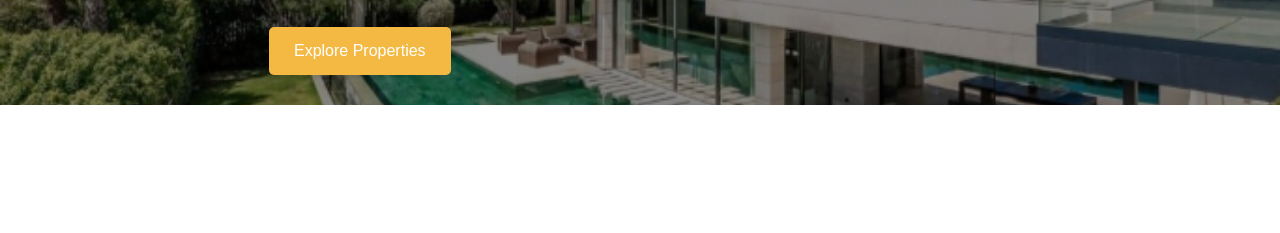
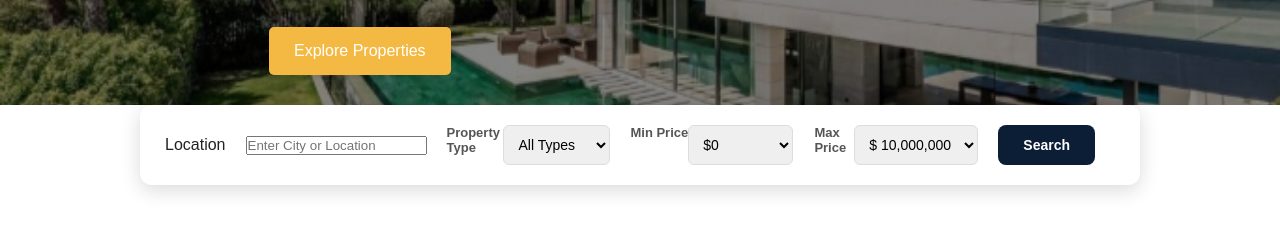
Before and after one commit to Dexter-z/real-estate-algorithmic-project, a plain HTML site: page index.html in a window 1280 px wide. Shown: the part 295-528 px from the top of the page. Drawn offline with Linux system fonts and the light colour scheme.

Commit message:
updated website design

```diff
--- a/index.html
+++ b/index.html
@@ -20,7 +20,7 @@
 
         </ul>
         <a href="#Contact" class="nav-buttons">+2349033927070</a>
-        <button class="menu-button" id="menubutton">=</button>
+        <button class="menu-button" id="menubutton">==</button>
 
     </nav>
 
@@ -38,6 +38,47 @@
 
 
     </section>
+    <div class="search-box">
+        <label>Location</label>
+        <input type="text" placeholder="Enter City or Location">
+
+    <div class="search-item">
+        <label>Property Type</label>
+        <select id="typeinput">
+            <option value="All">All Types</option>
+            <option value="House">House</option>
+            <option value="Apartment">Apartment</option>
+            <option value="Villa">Villa</option>
+            <option value="Cottage">Cottage</option>
+
+        </select>
+
+    </div>
+    <div class="search-item">
+        <label>Min Price</label>
+        <select id="minPriceInput">
+            <option value="0">$0</option>
+            <option value="50000">$ 50,000</option>
+            <option value="100000">$ 100,000</option>
+            <option value="200000">$ 200,000</option>
+
+        </select>
+
+    </div>
+    <div class="search-item">
+        <label>Max Price</label>
+        <select id="maxPriceInput">
+            <option value="10000000">$ 10,000,000</option>
+            <option value="5000000">$ 500,000</option>
+            <option value="1000000">$ 1,000,000</option>
+            <option value="2000000">$ 2,000,000</option>
+        </select>
+
+    </div>
+    <button class="search-btn" onclick="filterproperties()">Search</button>
+    <div class="properties-container" id="properties"></div>
+    </div>
+
    </main>
    <script src="script.js"></script>
 </body>
--- a/main.css
+++ b/main.css
@@ -110,3 +110,53 @@ body{
     padding: 15px 25px;
     border-radius: 5px;
 }
+.search-box{
+    background: white;
+    display: flex;
+    align-items: center;
+    gap: 20px;
+    padding: 20px 25px;
+    border-radius: 12px;
+    box-shadow: 0 5px 20px rgba(0,0,0,0.15);
+    max-width: 1000px;
+    margin: auto;
+    flex-wrap: wrap;
+}
+.search-item{
+    display: flex;
+    flex-direction: row;
+    flex: 1;
+    min-width: 160px;
+}
+.search-item label{
+    font-size: 13px;
+    color: #555;
+    margin-bottom: 6px;
+    font-weight: 600;
+}
+.search-item input, .search-item select{
+    border: 1px solid #ddd;
+    border-radius: 6px;
+    padding: 10px;
+    font-size: 14px;
+    outline: none;
+}
+.search-item input:focus, .search-item select:focus{
+    border-color: #fdb913;
+}
+.search-btn{
+    background: #0b1e36;
+    color: white;
+    border: none;
+    padding: 12px 25px;
+    border-radius: 8px;
+    cursor: pointer;
+    font-weight: bold;
+    font-size: 14px;
+    display: flex;
+    align-items: center;
+    gap: 6px;
+}
+.search-btn :hover{
+    background: #1a365d;
+}
--- a/script.js
+++ b/script.js
@@ -8,3 +8,46 @@ const links =document.querySelectorAll("navlinks a");{
         navlinks.classList.remove("active");
     }
 }
+const properties = [
+    {title:"Modern family house", Location:"Los Angeles", type: "House", price: 850000
+
+    },
+    {title: "Luxury Apartment", Location:"New York", type:"Apartment", price: 350000
+
+    },
+    {title: "Luxury Villa", Location:"Miami", type:"Villa", price:1650000
+
+    },
+    {title: "Cozy Cottage", Location:"Austin", type:"Cottage", price:220000
+
+    }
+
+]
+function Loadproperties(list){
+    const container = document.getElementById("properties"); container.innerHTML="";
+    if(list.lenght === 0){
+        container.innerHTML="<P style= 'color:white'> No properties found<|p>"; return;
+    }
+    list.forEach(prop =>{
+        container.innerHTML += <div class ="property-card">
+            <h3>${prop.title}</h3>
+            <p>${prop.Location}</p>
+            <p>${prop.type}</p>
+            <p>price: $${prop.price.toLocaleString()}</p>
+        </div>
+    });
+}
+function filterproperties(){
+    const Location = document.getElementById("LocationInput").ariaValueMax.toLowerCase();
+    const type = document.getElementById("typeInput").value;
+    const minPrice = parseInt(document.getElementByid ("minPriceInput").value);
+    const maxPrice = parseInt(document.getElementByid ("maxPriceInput").value);
+    const filtered = properties.filter(prop => {
+        const matchLocation = prop.Location.toLowerCase().includes(location);
+        const matchType = type === "All" || prop.type === type;
+        const matchPrice = prop.price >= minPrice && prop.price <= maxPrice;
+        return matchLocation && matchType && matchPrice;
+    });
+    Loadproperties(filtered);
+}
+Loadproperties(properties);
```
